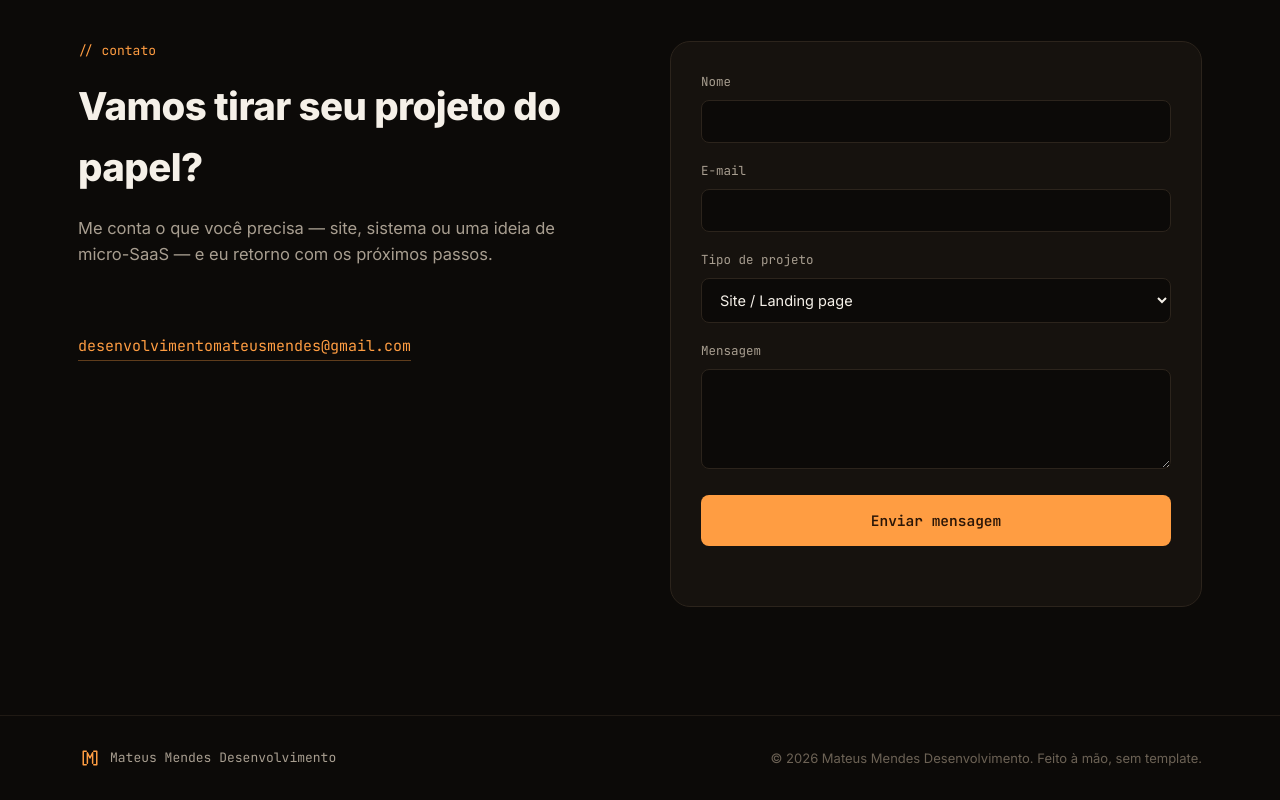
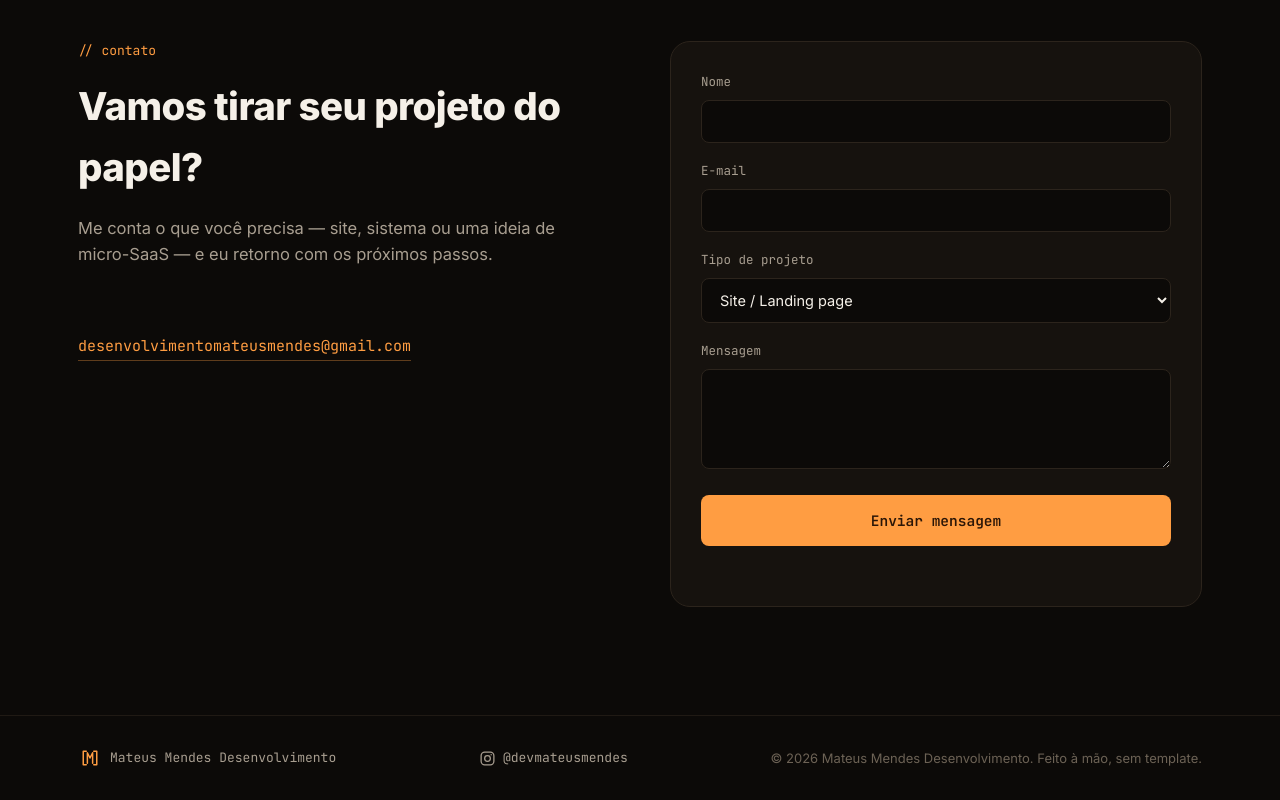
Before and after one commit to devMendes23/mateus-mendes-dev, a website: page index.html in a window 1280 px wide. Shown: the part 3695-4495 px from the top of the page. Drawn offline with Linux system fonts and the light colour scheme.

Commit message:
Adiciona link do Instagram no rodapé
@devmateusmendes, com ícone, ao lado da marca e do copyright.

```diff
--- a/css/style.css
+++ b/css/style.css
@@ -811,6 +811,18 @@ body::before {
   font-size: 13px;
 }
 
+.footer-social {
+  display: inline-flex;
+  align-items: center;
+  gap: 7px;
+  font-family: var(--font-mono);
+  font-size: 13px;
+  color: var(--text-dim);
+  transition: color 0.2s var(--ease);
+}
+.footer-social svg { width: 17px; height: 17px; }
+.footer-social:hover { color: var(--accent); }
+
 /* ==========================================================================
    WhatsApp floating button
    ========================================================================== */
--- a/index.html
+++ b/index.html
@@ -330,6 +330,10 @@ UI, animação e performance
       <img src="assets/logo.svg" alt="" width="24" height="24" />
       <span>Mateus Mendes Desenvolvimento</span>
     </a>
+    <a class="footer-social" href="https://instagram.com/devmateusmendes" target="_blank" rel="noopener noreferrer">
+      <svg viewBox="0 0 24 24" fill="none" stroke="currentColor" stroke-width="1.8" stroke-linecap="round" stroke-linejoin="round" aria-hidden="true"><rect x="3" y="3" width="18" height="18" rx="5"/><circle cx="12" cy="12" r="4"/><circle cx="17.2" cy="6.8" r="1" fill="currentColor" stroke="none"/></svg>
+      <span>@devmateusmendes</span>
+    </a>
     <p>© <span id="year"></span> Mateus Mendes Desenvolvimento. Feito à mão, sem template.</p>
   </div>
 </footer>
```
